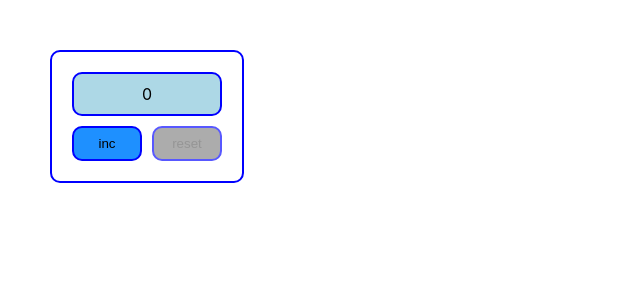
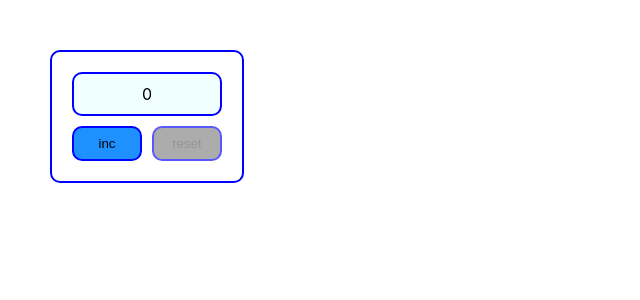
Before and after one commit to AnaKhurs/counter, a React (Create React App) app: page / in a window 1280 px wide. Shown: the top 300 px of the page, without its empty margins (0-640 px from the left). Built offline with nearby package versions, Linux system fonts and the light colour scheme.

Commit message:
refactoring

```diff
--- a/src/App.css
+++ b/src/App.css
@@ -11,7 +11,7 @@
     border-radius: 10px;
     border: blue solid 2px;
     margin: 5px;
-    background-color: lightblue;
+    background-color: azure;
     text-align: center;
 }
 
--- a/src/App.tsx
+++ b/src/App.tsx
@@ -23,11 +23,11 @@ function App() {
 
 
     const onOffDisableInc = (result: number) => {
-        return result === maxValue ? true : false
+        return result === maxValue
     }
 
     const onOffDisableReset = (result: number) => {
-        return result === minValue ? true : false
+        return result === minValue
     }
 
 
```
